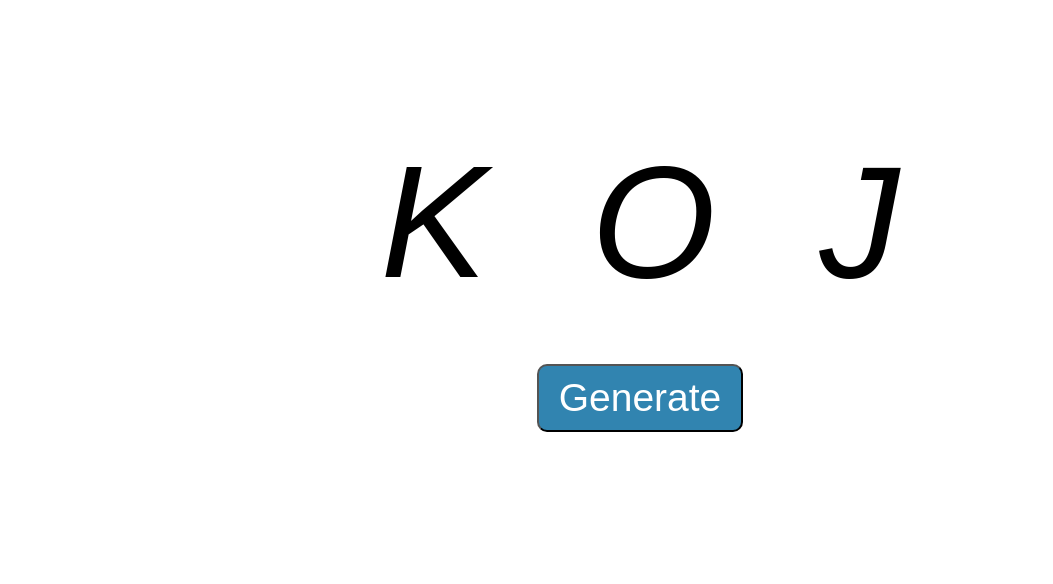
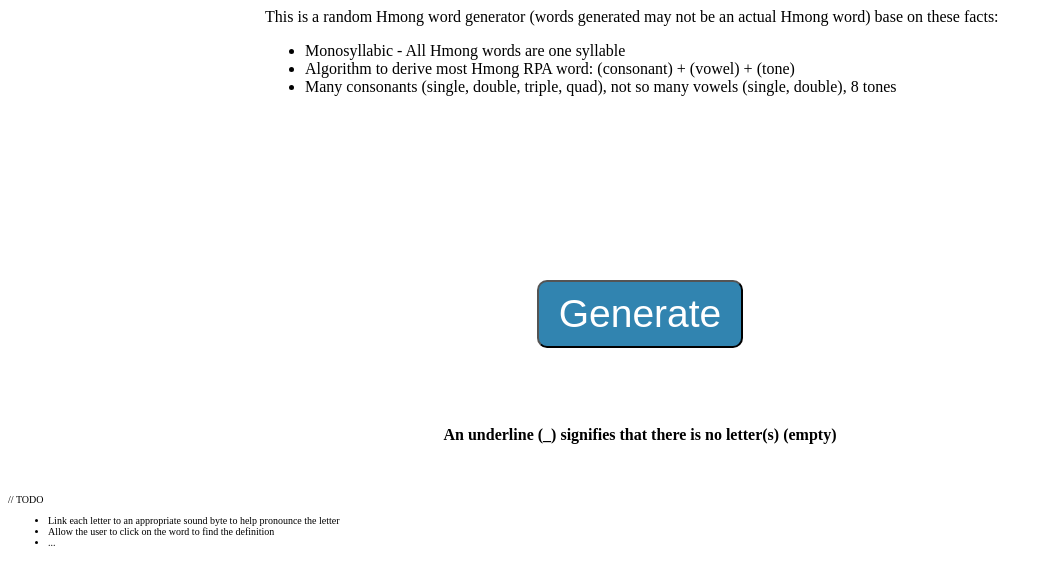
Before and after one commit to charlielor/randomhmongwordgenerator, a plain HTML site: page index.html in a window 1280 px wide. Shown: the whole page, without its empty margins (0-1053 px from the left). Drawn offline with nearby package versions, Linux system fonts and the light colour scheme.

Commit message:
Finished generate functionality

```diff
--- a/index.css
+++ b/index.css
@@ -11,6 +11,13 @@
     font-style: italic;
     margin: 50px 50px 50px 50px;
     font-family: sans-serif;
+}
+
+#description {
+    display: block;
+    margin-left: auto;
+    margin-right: auto;
+    width: 750px;
 }
 
 #word {
@@ -27,4 +34,14 @@
     background: #3184b0;
     padding: 10px 20px 10px 20px;
     text-decoration: none;
+    margin-bottom: 2em;
 }
+
+#bold {
+    font-weight: bold;
+}
+
+#thingsToDo {
+    margin-top: 5em;
+    font-size: 10px;
+}
--- a/index.html
+++ b/index.html
@@ -4,15 +4,40 @@
     <link rel="stylesheet" type="text/css" href="index.css" />
 </head>
 <body>
+
+    <div id="description" class="centerNoTextAlign">
+        This is a random Hmong word generator (words generated may not be an actual Hmong word) base on these facts:
+
+        <div>
+            <ul>
+                <li>Monosyllabic - All Hmong words are one syllable</li>
+                <li>Algorithm to derive most Hmong RPA word: (consonant) + (vowel) + (tone)</li>
+                <li>Many consonants (single, double, triple, quad), not so many vowels (single, double), 8 tones</li>
+            </ul>
+        </div>
+
+    </div>
+
     <div id="word" class="center">
-        <div id="consonant" class="letters">K</div>
-        <div id="vowel" class="letters">O</div>
-        <div id="tone" class="letters">J</div>
+        <div id="consonant" class="letters"></div>
+        <div id="vowel" class="letters"></div>
+        <div id="tone" class="letters"></div>
+
 
         <input type="button" value="Generate" id="generate" class="center" />
+        <span id="bold">An underline (_) signifies that there is no letter(s) (empty)</span>
     </div>
 
     <div id="definition"></div>
+
+    <div id="thingsToDo" class="centerNoTextAlign">
+        // TODO
+        <ul>
+            <li>Link each letter to an appropriate sound byte to help pronounce the letter</li>
+            <li>Allow the user to click on the word to find the definition</li>
+            <li>...</li>
+        </ul>
+    </div>
 
     <script src="https://ajax.googleapis.com/ajax/libs/jquery/2.1.4/jquery.min.js"></script>
     <script type="text/javascript" src="index.js"></script>
```
